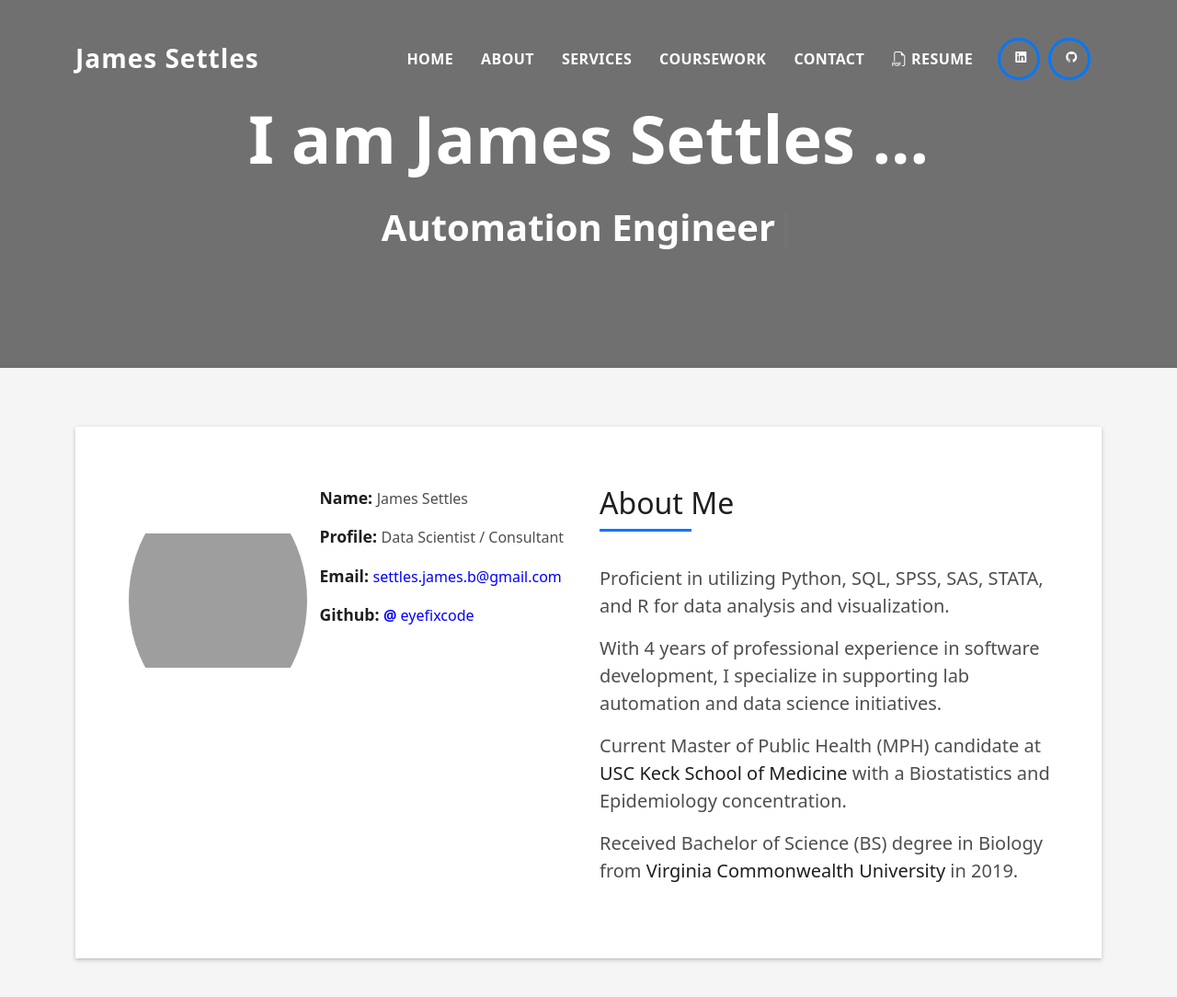
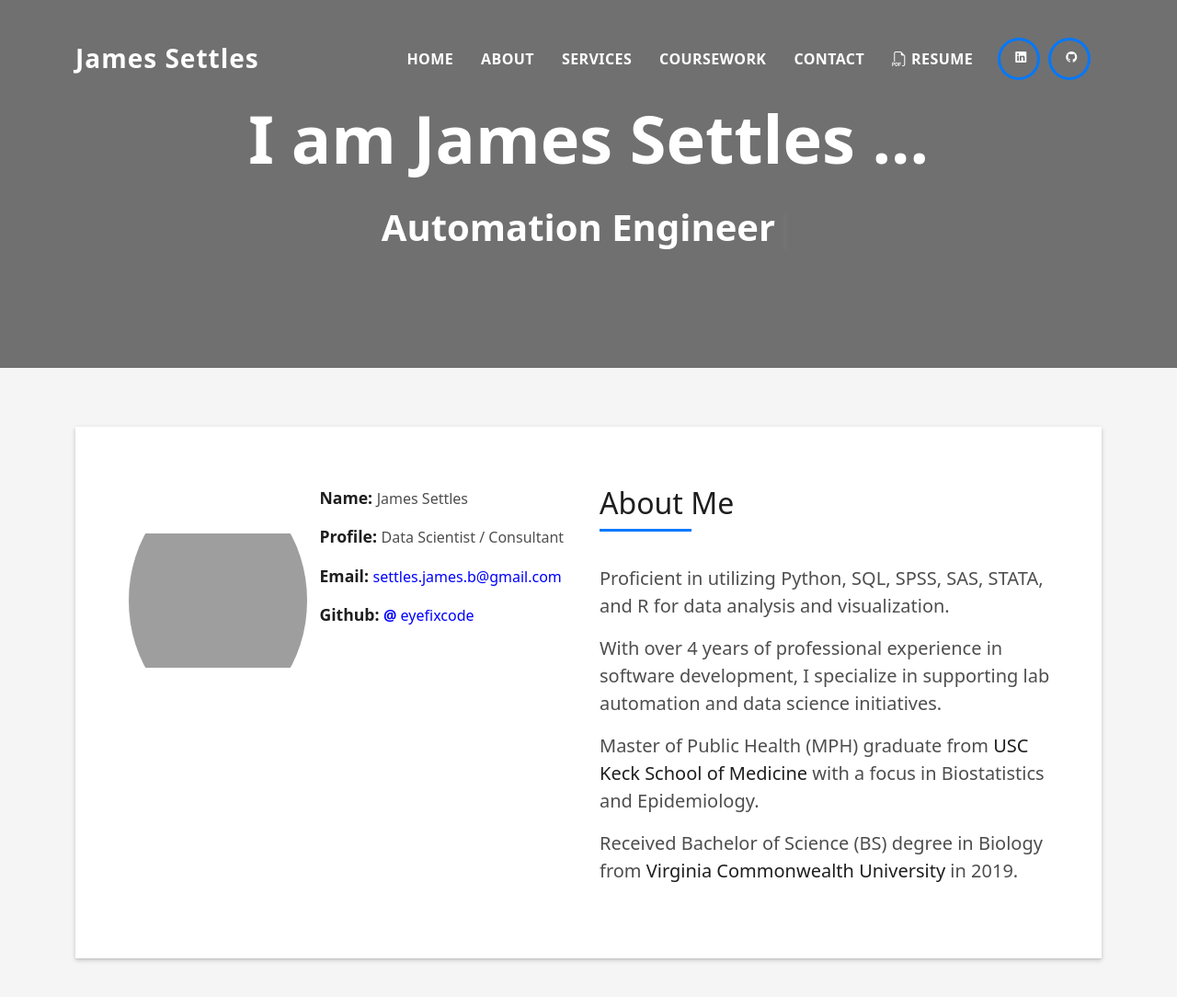
Before and after one commit to eyefixcode/eyefixcode.github.io, a plain HTML site: page index.html in a window 1280 px wide. Shown: the top 1084 px of the page at 92% size. Drawn offline with nearby package versions, Linux system fonts and the light colour scheme; grey boxes are pictures that could not be loaded.

Commit message:
Update index.html

```diff
--- a/index.html
+++ b/index.html
@@ -133,8 +133,8 @@
                     <h5 class="title-left">About Me</h5>
                   </div>
                   <p class="lead">Proficient in utilizing <b>Python</b>, <b>SQL</b>, <b>SPSS</b>, <b>SAS</b>, <b>STATA</b>, and <b>R</b> for data analysis and visualization.</p>
-                  <p class="lead">With 4 years of professional experience in software development, I specialize in supporting lab automation and data science initiatives.</p>
-                  <p class="lead">Current Master of Public Health (MPH) candidate at <a href="https://keck.usc.edu/"><b>USC Keck School of Medicine</b></a> with a Biostatistics and Epidemiology concentration.</p>
+                  <p class="lead">With over 4 years of professional experience in software development, I specialize in supporting lab automation and data science initiatives.</p>
+                  <p class="lead">Master of Public Health (MPH) graduate from <a href="https://keck.usc.edu/"><b>USC Keck School of Medicine</b></a> with a focus in Biostatistics and Epidemiology.</p>
                   <p class="lead">Received Bachelor of Science (BS) degree in Biology from <a href="https://vcu.edu/"><b>Virginia Commonwealth University</b></a> in 2019.</p>
 
                 </div>
```
